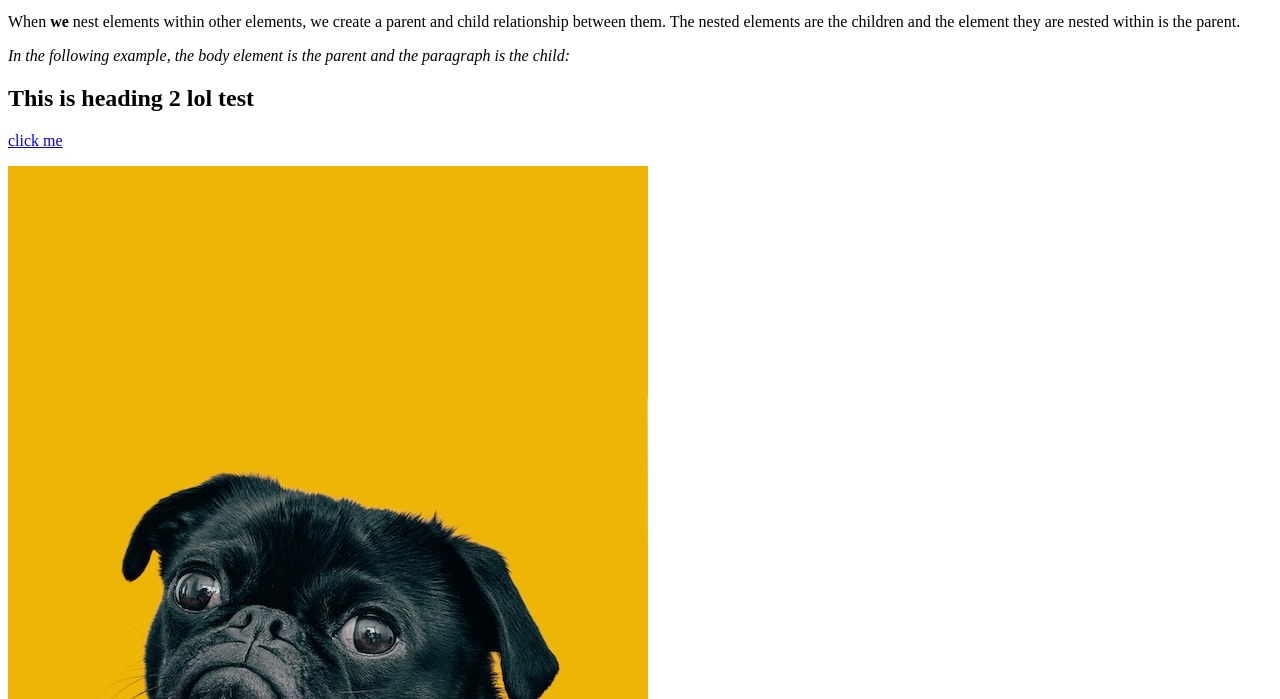
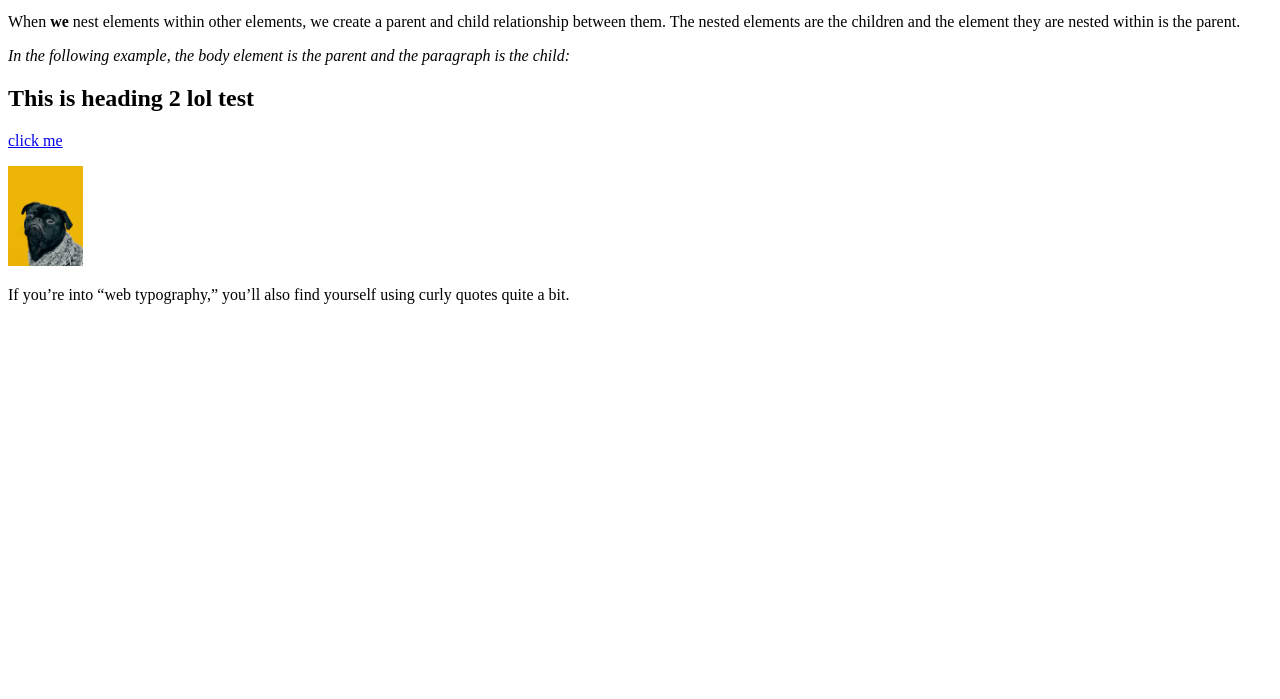
Before and after one commit to ozomoon/html-boiler-2, a plain HTML site: page index.html in a window 1280 px wide. Shown: the part 101-800 px from the top of the page. Drawn offline with Linux system fonts and the light colour scheme.

Commit message:
done final

```diff
--- a/index.html
+++ b/index.html
@@ -15,8 +15,10 @@
 
         <p><a href="./pages/about.html">click me</a></p>
 
-        <a href="./pages/about.html"><img src="./images/doggo.jpg" alt="Cute Doggo"></a>
+        <a href="./pages/about.html"><img src="./images/doggo.jpg" alt="Cute Doggo" width="75"></a>
 
+        <p>If you&rsquo;re into &ldquo;web typography,&rdquo; you&rsquo;ll also find
+            yourself using curly quotes quite a bit.</p>
 
     </body>
 
```
